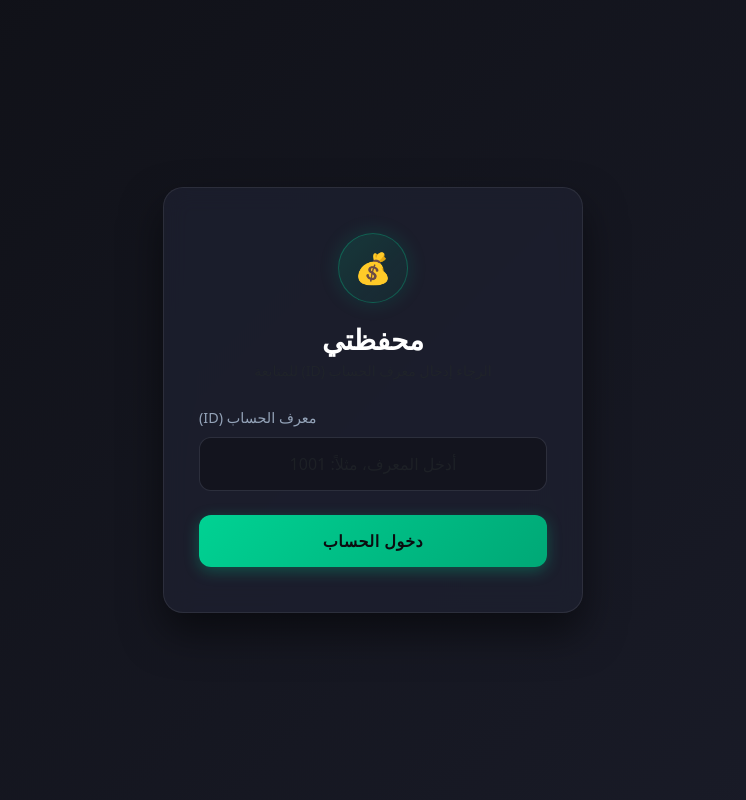
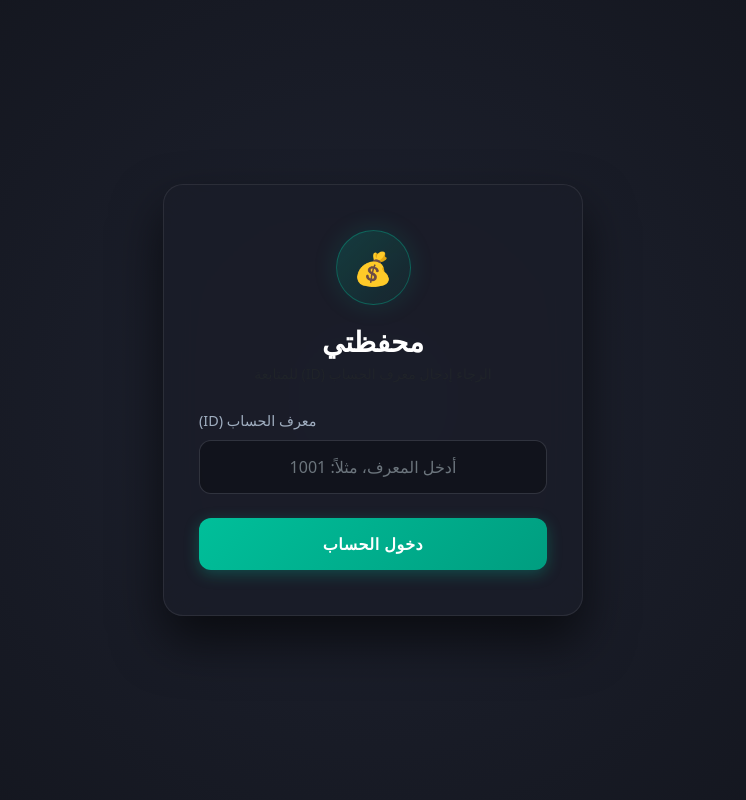
Before and after one commit to qazwsxedcmmm420-alt/fast-project, a Flask app: page /login in a window 1280 px wide. Shown: the whole page, without its empty margins (267-1013 px from the left). Run offline with Flask 3, Linux system fonts and the light colour scheme.

Commit message:
Upgrade login page UI with modern professional styling

```diff
--- a/templates/login.html
+++ b/templates/login.html
@@ -7,13 +7,13 @@
     <link href="https://cdn.jsdelivr.net/npm/bootstrap@5.3.0/dist/css/bootstrap.min.css" rel="stylesheet">
     <style>
         :root {
-            --bg-gradient: linear-gradient(135deg, #0f1016 0%, #1a1c29 100%);
-            --card-bg: rgba(30, 32, 48, 0.75);
+            --bg-gradient: radial-gradient(circle at center, #1e2230 0%, #11131a 100%);
+            --card-bg: rgba(26, 29, 41, 0.85);
             --border-color: rgba(255, 255, 255, 0.08);
-            --accent-green: #00d293;
-            --accent-green-hover: #00bc82;
+            --accent-green: #00bf9a;
+            --accent-green-hover: #00a887;
             --text-main: #ffffff;
-            --text-muted: #94a3b8;
+            --text-muted: #a0aec0;
         }
 
         body {
@@ -29,34 +29,28 @@
 
         .login-card {
             background-color: var(--card-bg);
-            backdrop-filter: blur(12px);
-            -webkit-backdrop-filter: blur(12px);
+            backdrop-filter: blur(16px);
+            -webkit-backdrop-filter: blur(16px);
             border: 1px solid var(--border-color);
             border-radius: 20px;
             padding: 45px 35px;
             width: 100%;
             max-width: 420px;
-            box-shadow: 0 20px 40px rgba(0, 0, 0, 0.5);
-            animation: fadeIn 0.6s ease-out;
-        }
-
-        @keyframes fadeIn {
-            from { opacity: 0; transform: translateY(15px); }
-            to { opacity: 1; transform: translateY(0); }
+            box-shadow: 0 25px 50px rgba(0, 0, 0, 0.6);
         }
 
         .app-logo-container {
-            width: 70px;
-            height: 70px;
-            background: linear-gradient(135deg, rgba(0, 210, 147, 0.15) 0%, rgba(0, 210, 147, 0.05) 100%);
-            border: 1px solid rgba(0, 210, 147, 0.3);
+            width: 75px;
+            height: 75px;
+            background: linear-gradient(135deg, rgba(0, 191, 154, 0.2) 0%, rgba(0, 191, 154, 0.05) 100%);
+            border: 1px solid rgba(0, 191, 154, 0.35);
             border-radius: 50%;
             display: flex;
             align-items: center;
             justify-content: center;
             margin: 0 auto 20px auto;
-            font-size: 30px;
-            box-shadow: 0 0 20px rgba(0, 210, 147, 0.15);
+            font-size: 32px;
+            box-shadow: 0 0 25px rgba(0, 191, 154, 0.15);
         }
 
         .form-label {
@@ -67,8 +61,8 @@
         }
 
         .form-control {
-            background-color: rgba(15, 16, 22, 0.6);
-            border: 1px solid var(--border-color);
+            background-color: rgba(15, 17, 23, 0.7);
+            border: 1px solid rgba(255, 255, 255, 0.1);
             color: var(--text-main);
             border-radius: 12px;
             padding: 14px 18px;
@@ -76,31 +70,37 @@
             transition: all 0.3s ease;
         }
 
+        /* تنسيق لون النص التوضيحي داخل الحقل ليكون واضحاً */
+        .form-control::placeholder {
+            color: #6c757d;
+            opacity: 1;
+        }
+
         .form-control:focus {
-            background-color: rgba(15, 16, 22, 0.9);
+            background-color: rgba(15, 17, 23, 0.95);
             border-color: var(--accent-green);
             color: var(--text-main);
-            box-shadow: 0 0 0 4px rgba(0, 210, 147, 0.15);
+            box-shadow: 0 0 0 4px rgba(0, 191, 154, 0.2);
         }
 
         .btn-custom {
-            background: linear-gradient(135deg, var(--accent-green) 0%, #00a876 100%);
-            color: #0b0c10;
+            background: linear-gradient(135deg, var(--accent-green) 0%, #009e80 100%);
+            color: #ffffff;
             border: none;
             border-radius: 12px;
             padding: 14px;
-            font-weight: 700;
+            font-weight: 600;
             font-size: 1rem;
             letter-spacing: 0.5px;
             transition: all 0.3s ease;
-            box-shadow: 0 4px 15px rgba(0, 210, 147, 0.3);
+            box-shadow: 0 4px 15px rgba(0, 191, 154, 0.3);
         }
 
         .btn-custom:hover {
-            background: linear-gradient(135deg, var(--accent-green-hover) 0%, #009467 100%);
-            color: #0b0c10;
+            background: linear-gradient(135deg, var(--accent-green-hover) 0%, #008f72 100%);
+            color: #ffffff;
             transform: translateY(-2px);
-            box-shadow: 0 6px 20px rgba(0, 210, 147, 0.4);
+            box-shadow: 0 6px 20px rgba(0, 191, 154, 0.4);
         }
 
         .alert-danger {
@@ -115,7 +115,6 @@
 <body>
 
     <div class="login-card text-center">
-        <!-- أيقونة محسنة بتصميم دائري فاخر -->
         <div class="app-logo-container">
             💰
         </div>
@@ -137,7 +136,6 @@
     </div>
 
     <script>
-        // الحفاظ على تشغيل الـ Service Worker في الخلفية لاستقرار الـ PWA
         if ('serviceWorker' in navigator) {
             window.addEventListener('load', () => {
                 navigator.serviceWorker.register("{{ url_for('static', filename='sw.js') }}");
```
